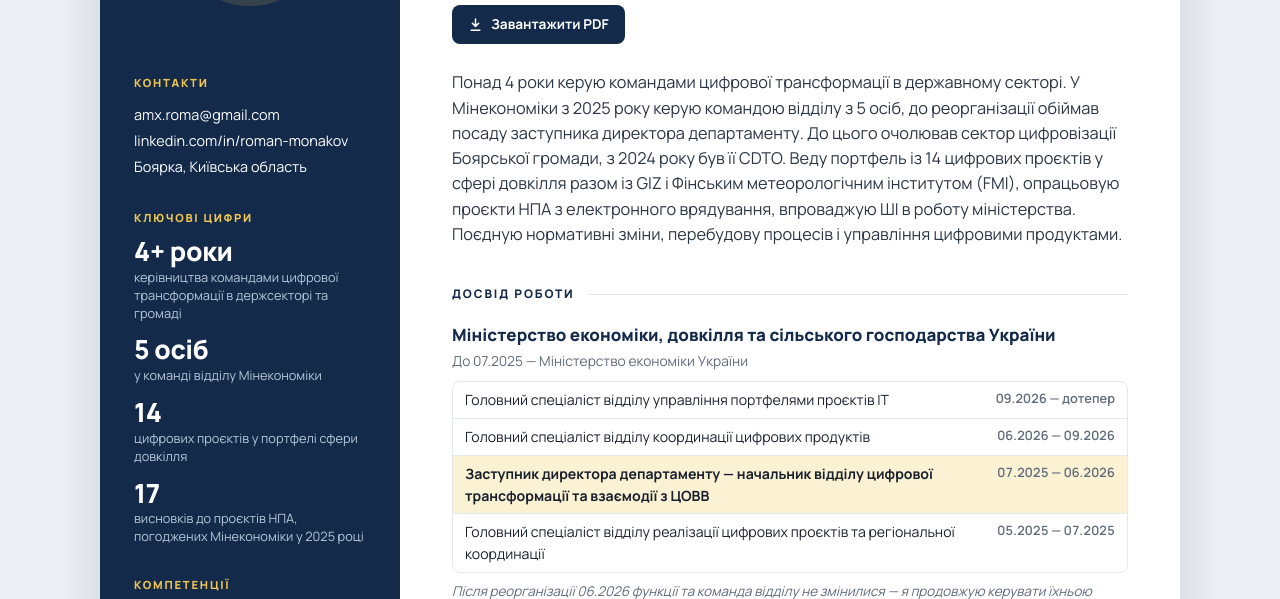
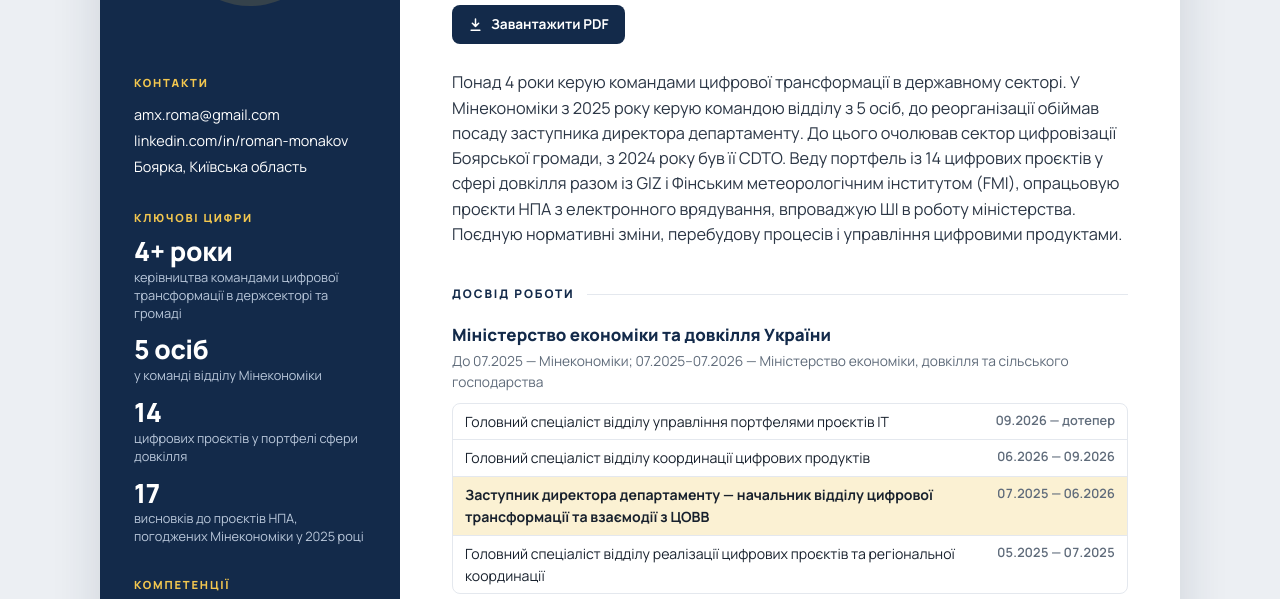
Before and after one commit to Rmonakov/rmonakov.github.io, a plain HTML site: page index.html in a window 1280 px wide. Shown: the part 230-829 px from the top of the page. Drawn offline with Linux system fonts and the light colour scheme.

Commit message:
Нова назва міністерства (з 17.07.2026)
Co-Authored-By: Claude Opus 5.5 <noreply@anthropic.com>
Claude-Session: https://claude.ai/code/session_01EzKeFsuyWzwBZKBvB1U9UX

```diff
--- a/index.html
+++ b/index.html
@@ -262,8 +262,8 @@
     <h2>Досвід роботи</h2>
 
     <div class="org">
-      <div class="org-name">Міністерство економіки, довкілля та сільського господарства України</div>
-      <div class="org-sub">До 07.2025 — Міністерство економіки України</div>
+      <div class="org-name">Міністерство економіки та довкілля України</div>
+      <div class="org-sub">До 07.2025 — Мінекономіки; 07.2025–07.2026 — Міністерство економіки, довкілля та сільського господарства</div>
       <div class="ladder">
         <div><span>Головний спеціаліст відділу управління портфелями проєктів ІТ</span><em>09.2026 — дотепер</em></div>
         <div><span>Головний спеціаліст відділу координації цифрових продуктів</span><em>06.2026 — 09.2026</em></div>
```
Also changed, not shown: 1 other file.
